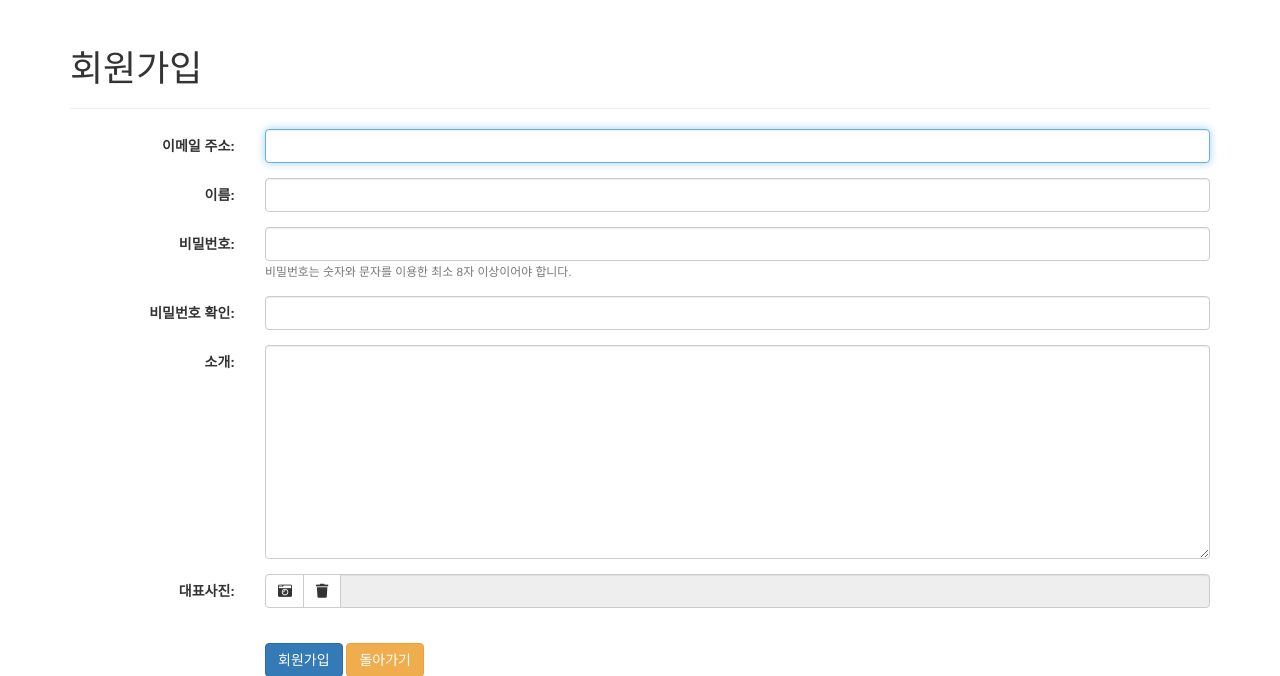
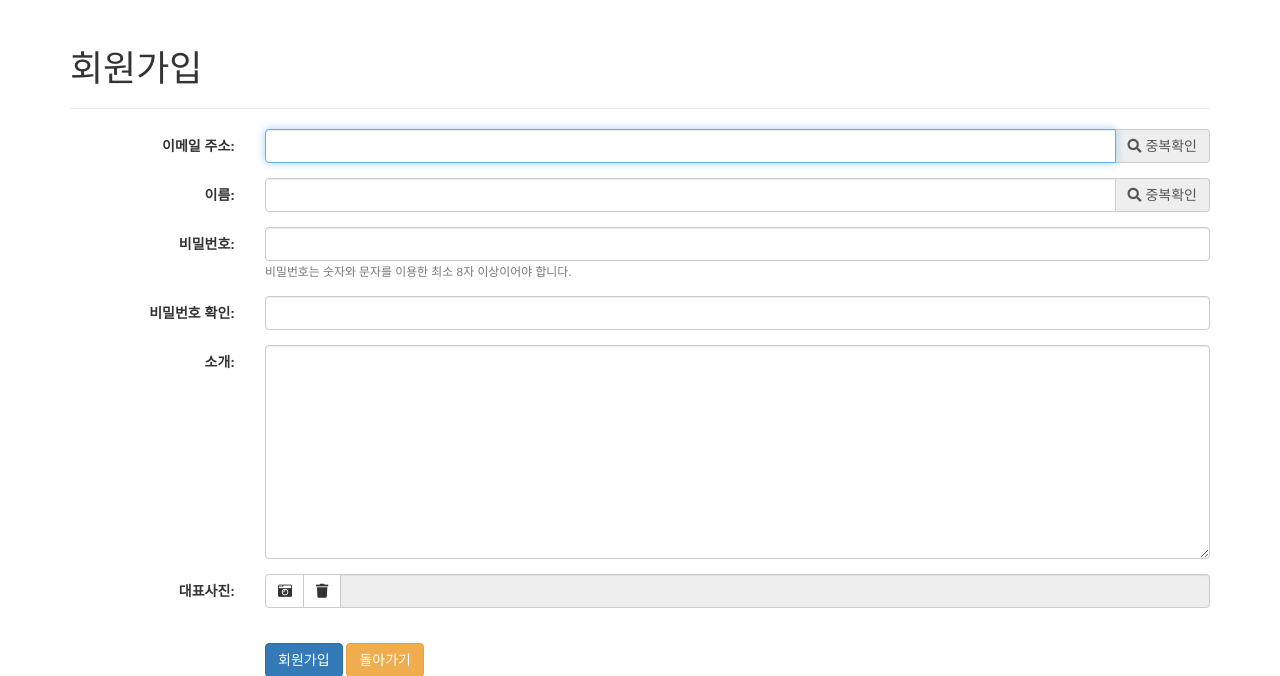
Before and after one commit to digituno/reptopia, a Django app: template templates/account/signup.html.j2 in a window 1280 px wide. Shown: the part 51-727 px from the top of the page. Run offline with Django 3.2, Linux system fonts and the light colour scheme; the template is opened without the code that fills it: values that come from a table or form of the project are taken from there, others are empty; some libraries are stand-ins or nearby versions.

Commit message:
update signup_form.html.h2 : email already register check process

```diff
--- a/account/urls.py
+++ b/account/urls.py
@@ -1,15 +1,17 @@
 from django.urls import path, include
 from . import views as account_views
 from django.contrib.auth import views as auth_views
+from pet import views as pet_views
 
 urlpatterns = [
-    path('signup/', account_views.SignupView.as_view(), name='signup'),
-    path('signup/done/', account_views.SignupDoneView.as_view(), name='signup_done'),
-    path('activate/<uidb64>/<token>/', account_views.UserActivateView.as_view(), name='user_activate'),
-    path('login/', auth_views.LoginView.as_view(template_name='account/login.html.j2'), name='login'),
-    path('logout/', auth_views.LogoutView.as_view(), name='logout'),
-    path('password_reset/', auth_views.PasswordResetView.as_view(email_template_name='account/password_reset_email.html.j2'), name='password_reset'),
-    path('password_reset/done/', auth_views.PasswordResetDoneView.as_view(template_name='account/password_reset_done.html.j2'), name='password_reset_done'),
-    path('password_reset/<uidb64>/<token>/', auth_views.PasswordResetConfirmView.as_view(template_name='account/password_reset_confirm.html.j2'), name='password_reset_confirm'),
-    path('password_reset/complete/', auth_views.PasswordResetCompleteView.as_view(template_name='account/password_reset_complete.html.j2'), name='password_reset_complete'),
+    path('signup', account_views.SignupView.as_view(), name='signup'),
+    path('ajax/ajax-email-check', account_views.EmailCheckTemplateView.as_view(), name='ajax-email-check'),
+    path('signup/done', account_views.SignupDoneView.as_view(), name='signup_done'),
+    path('activate/<uidb64>/<token>', account_views.UserActivateView.as_view(), name='user_activate'),
+    path('login', auth_views.LoginView.as_view(template_name='account/login.html.j2'), name='login'),
+    path('logout', auth_views.LogoutView.as_view(), name='logout'),
+    path('password_reset', auth_views.PasswordResetView.as_view(email_template_name='account/password_reset_email.html.j2'), name='password_reset'),
+    path('password_reset/done', auth_views.PasswordResetDoneView.as_view(template_name='account/password_reset_done.html.j2'), name='password_reset_done'),
+    path('password_reset/<uidb64>/<token>', auth_views.PasswordResetConfirmView.as_view(template_name='account/password_reset_confirm.html.j2'), name='password_reset_confirm'),
+    path('password_reset/complete', auth_views.PasswordResetCompleteView.as_view(template_name='account/password_reset_complete.html.j2'), name='password_reset_complete'),
 ]
--- a/templates/account/signup.html.j2
+++ b/templates/account/signup.html.j2
@@ -1,6 +1,4 @@
 {% extends 'base.html.j2' %}
-{% block content %}
-
 {% block stylesheet %}
 <style type="text/css">
     .btn-file {
@@ -29,11 +27,13 @@
 </style>
 {% endblock %}
 
+{% block content %}
 <div class="container">
     <div class="page-header">
     <h1>회원가입</h1>
     </div>
-  <form method="post" action="{% url 'signup' %}" class="form-horizontal">
+    <form id="signup_form" method="post" action="" class="form-horizontal" enctype="multipart/form-data"
+        data-email-check-url="{% url 'ajax-email-check' %}">
         {% csrf_token %}
         <input type="hidden" name="next" value="" />
             <div class="form-group">
@@ -45,7 +45,10 @@
                         {{ form.email.errors }}
                     </div>
                 {% endif %}
+                <div class="input-group">
                     {{ form.email }}
+                    <span class="btn input-group-addon" id="email_check"><i class="fa fa-search"></i> 중복확인</span>
+                </div>
                 <small class="form-text text-muted">{{ form.email.help_text }}</small>
             </div>
         </div>
@@ -58,7 +61,10 @@
                         {{ form.name.errors }}
                     </div>
                 {% endif %}
+                <div class="input-group">
                     {{ form.name }}
+                    <span class="btn input-group-addon" id="name_check"><i class="fa fa-search"></i> 중복확인</span>
+                </div>
                 <small class="form-text text-muted">{{ form.name.help_text }}</small>
             </div>
         </div>
@@ -112,10 +118,8 @@
                 {% endif %}
                 <div class="input-group">
                     <span class="input-group-btn">
-                    <span class="btn btn-default btn-file">
-                        <i class="fa fa-camera-retro"></i>{{ form.image }}
-                    </span>
-                    <span class="btn btn-default" id="id_file_trash"><i class="fa fa-trash"></i></span>
+                        <span class="btn btn-default btn-file"><i class="fa fa-camera-retro"></i>{{ form.image }}</span>
+                        <span class="btn btn-default" id="file_trash"><i class="fa fa-trash"></i></span>
                     </span>
                     <input type="text" class="form-control" readonly>
                 </div>
@@ -132,15 +136,36 @@
                 </a>
             </div>
         </div>
+        <input type="hidden" name="isUsableEmail" value="false" />
+        <input type="hidden" name="isUsableName" value="false" />
     </form>
 </div>
-
 {% endblock %}
-
 
 {% block script_content %}
 <script>
     $(document).ready( function() {
+        $('#email_check').click(function(){
+            $.ajax({
+                url: $("#signup_form").attr("data-email-check-url"),
+                data: {
+                    'item': $('#id_email').val()
+                },
+                success: function (data) {
+                    if (data) {
+                        alert('사용가능한 Email 주소입니다.')
+                    } else {
+                        alert('이미 가입 된 Email 주소입니다.')
+                    }
+                    $('#isUsableEmail').val(data);
+                }
+            });
+        });
+
+        $('#name_check').click(function(){
+            alert('name 중복확인');
+        });
+
         $(document).on('change', '.btn-file :file', function() {
             var input = $(this), label = input.val().replace(/\\/g, '/').replace(/.*\//, '');
             input.trigger('fileselect', [label]);
@@ -174,7 +199,7 @@
             readURL(this);
         });
 
-        $("#id_file_trash").click(function() {
+        $("#file_trash").click(function() {
             $("#id_image").val('');
             $('.input-group :text').val('');
             readURL($("#id_image"));
```
Also changed, not shown: account/views.py (+15 -2 lines). Lines whose indentation alone changed are shown as unchanged.
